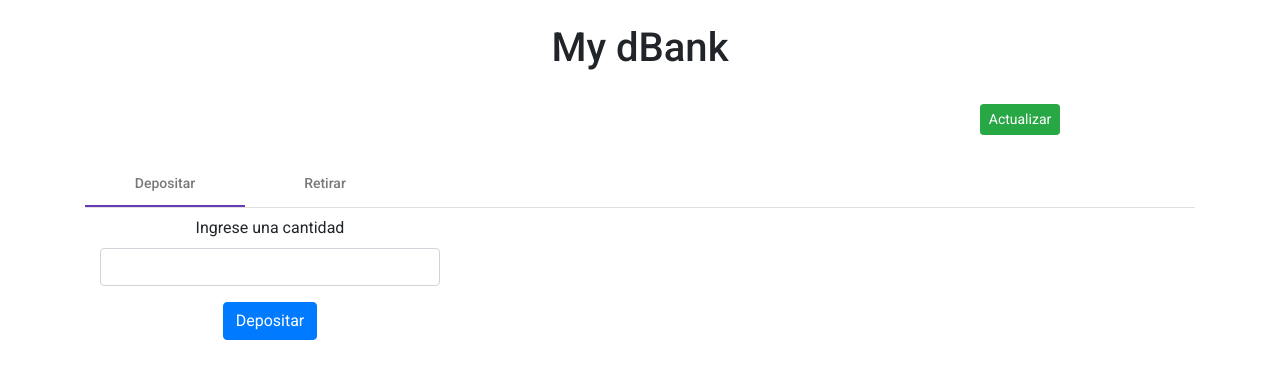
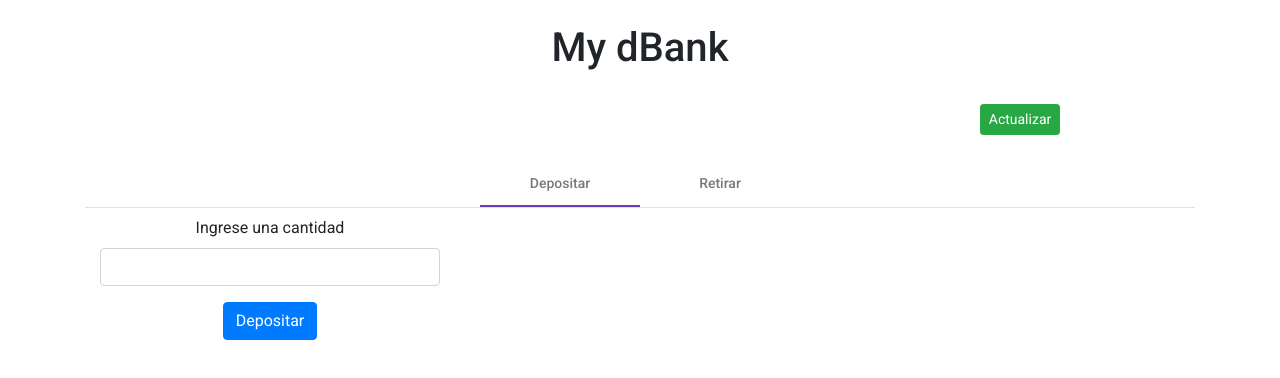
Before and after one commit to martinKindall/DBank, an Angular app: page / in a window 1280 px wide. Shown: the top 378 px of the page. Built offline with nearby package versions, Linux system fonts and the light colour scheme.

Commit message:
Alignind tabs.

```diff
--- a/src/app/app.component.html
+++ b/src/app/app.component.html
@@ -15,7 +15,7 @@
   </div>
   <div class="row">
     <div class="col-12">
-      <mat-tab-group>
+      <mat-tab-group mat-align-tabs="center">
         <mat-tab label="Depositar">
           <div class="container my-2">
             <div class="row">
--- a/src/app/app.component.ts
+++ b/src/app/app.component.ts
@@ -39,7 +39,7 @@ export class AppComponent implements OnInit {
       .then();
   }
 
-  private updateBalance(): Promise<any> {
+  updateBalance(): Promise<any> {
     return this.accountState?.balance().then((balance) => {
       this.balance = balance;
     }) || Promise.resolve();
```
